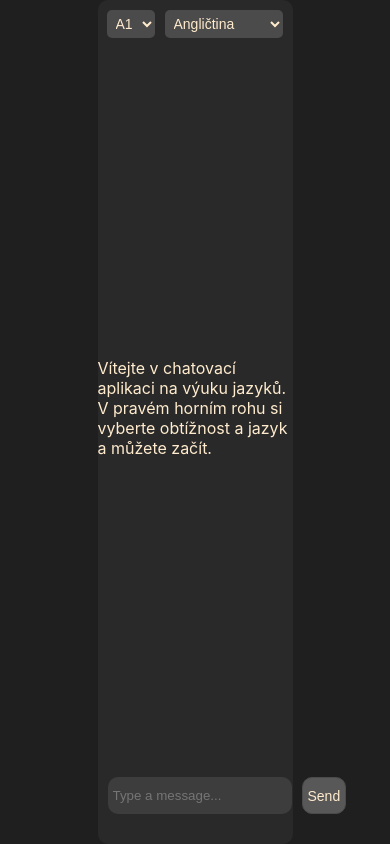
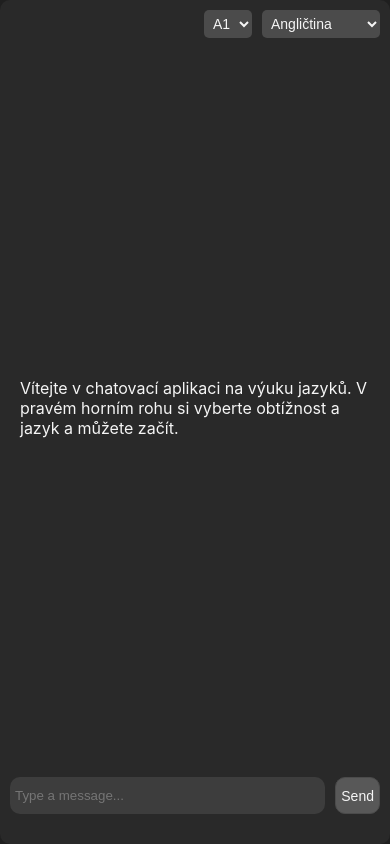
Before and after one commit to Starzor/language-learning-app, a React (Create React App) app in the folder frontend/: page / in a window 390 px wide. Built offline with nearby package versions, Linux system fonts and the light colour scheme.

Commit message:
Created mobile layout + minor style upgrades

```diff
--- a/frontend/src/styles/Chat.scss
+++ b/frontend/src/styles/Chat.scss
@@ -1,13 +1,14 @@
-$color-blanchedalmond: rgb(255, 235, 205);
+$color-whitesmoke: rgb(245, 245, 245);
 $color-dark-gray: rgb(41, 41, 41);
 $color-medium-gray: rgb(61, 61, 61);
 $color-outline: rgb(182, 167, 146);
 $color-light-gray: rgb(75, 75, 75);
 $color-button-bg: rgb(88, 88, 88);
 $color-button-hover-bg: rgb(107, 107, 107);
+$color-dark-cyan: rgb(50, 66, 64);
 
 .chatContainer {
-  color: $color-blanchedalmond;
+  color: $color-whitesmoke;
   background-color: $color-dark-gray;
   border-radius: 10px;
   margin-top: 20px;
@@ -29,7 +30,7 @@ $color-button-hover-bg: rgb(107, 107, 107);
       margin-left: 0px;
       padding: 5px;
       font-size: 14px;
-      color: $color-blanchedalmond;
+      color: $color-whitesmoke;
       background-color: $color-light-gray;
       border-radius: 5px;
       border: none;
@@ -44,6 +45,7 @@ $color-button-hover-bg: rgb(107, 107, 107);
   .chatWelcome {
     flex: 1;
     align-content: center;
+    margin: 20px;
   }
 
   .chatMessages {
@@ -55,7 +57,7 @@ $color-button-hover-bg: rgb(107, 107, 107);
 
     .message {
       margin: 25px;
-      background-color: $color-medium-gray;
+      max-width: 70%;
       padding: 12px;
 
       p {
@@ -66,11 +68,13 @@ $color-button-hover-bg: rgb(107, 107, 107);
 
     .bot {
       border-radius: 0 25px 25px 25px;
+      background-color: $color-medium-gray;
       align-self: flex-start;
     }
 
     .user {
       border-radius: 25px 0 25px 25px;
+      background-color: $color-dark-cyan;
       align-self: flex-end;
     }
   }
@@ -88,7 +92,7 @@ $color-button-hover-bg: rgb(107, 107, 107);
       border: none;
       border-radius: 10px;
       background-color: $color-medium-gray;
-      color: $color-blanchedalmond;
+      color: $color-whitesmoke;
     }
 
     input:focus {
@@ -110,7 +114,7 @@ $color-button-hover-bg: rgb(107, 107, 107);
     cursor: pointer;
     padding: 5px;
     font-size: 14px;
-    color: $color-blanchedalmond;
+    color: $color-whitesmoke;
   }
 
   button:hover {
@@ -123,3 +127,16 @@ $color-button-hover-bg: rgb(107, 107, 107);
     background-color: $color-light-gray;
   }
 }
+
+@media(max-width: 800px) {
+  .chatContainer {
+    border-radius: 10px;
+    margin-top: 20px;
+    margin-bottom: 20px;
+    width: 100%;
+    height: inherit;
+    display: flex;
+    flex-direction: column;
+    align-items: center;
+  }
+}
```
